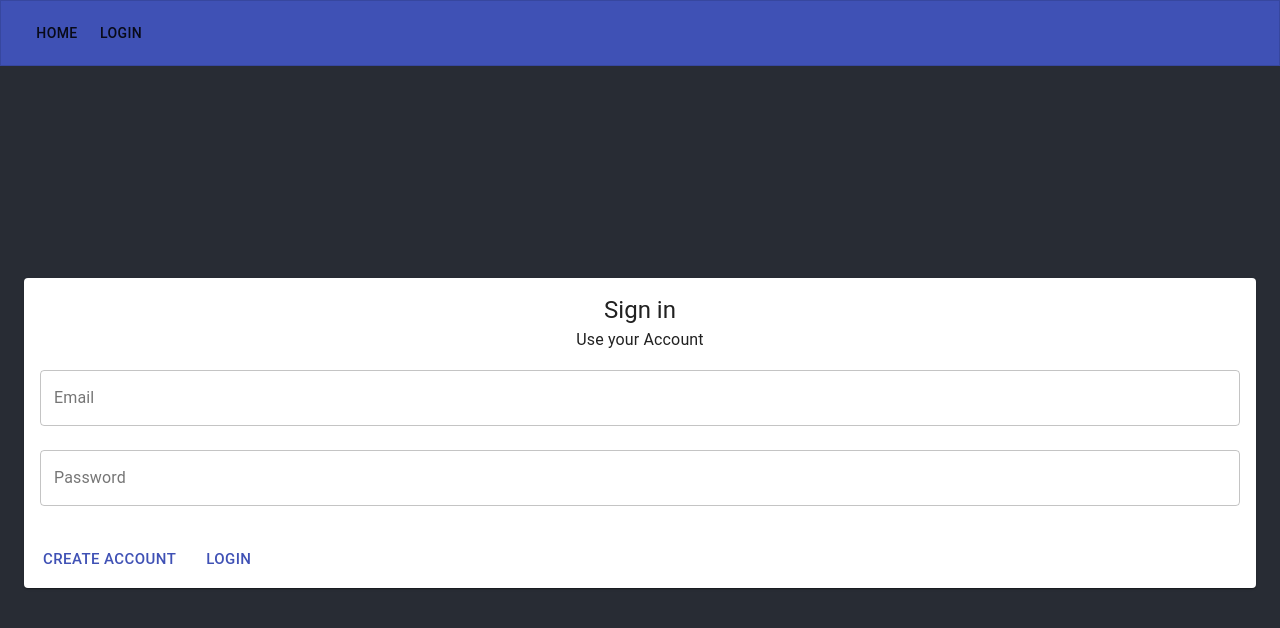
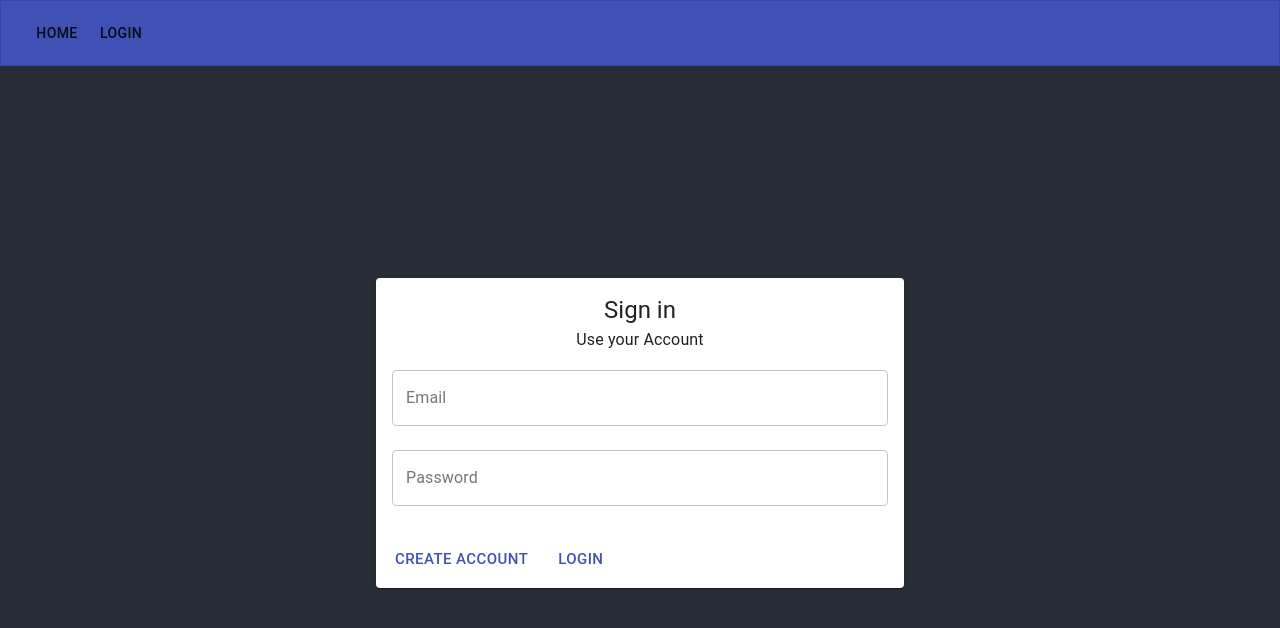
Before and after one commit to stolarikm/Litter-Box, a React (Create React App) app in the folder litter-box/: page /login in a window 1280 px wide. Shown: the top 628 px of the page. Built offline with nearby package versions, Linux system fonts and the light colour scheme; no server answers.

Commit message:
Fixed width of login card

```diff
--- a/litter-box/src/components/Login.tsx
+++ b/litter-box/src/components/Login.tsx
@@ -9,6 +9,7 @@ import Typography from '@material-ui/core/Typography';
 import TextField from '@material-ui/core/TextField';
 
 import { signIn, signUp, useLoggedInUser } from '../firebase/firebase';
+import { Grid } from '@material-ui/core';
 
 const Login: FC = () => {
   const [user, setUser] = useState('');
@@ -21,6 +22,8 @@ const Login: FC = () => {
   }
 
   return (
+    <Grid container spacing={10} justify="center">
+      <Grid item>
         <Card>
           <CardContent>
             <Typography variant='h5' component='h1'>
@@ -81,6 +84,8 @@ const Login: FC = () => {
             </Button>
           </CardActions>
         </Card>
+      </Grid>
+    </Grid>
   );
 };
 
```
Lines whose indentation alone changed are shown as unchanged.
